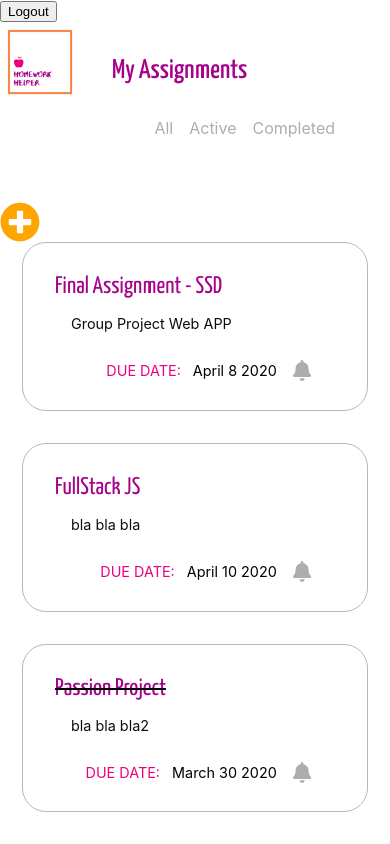
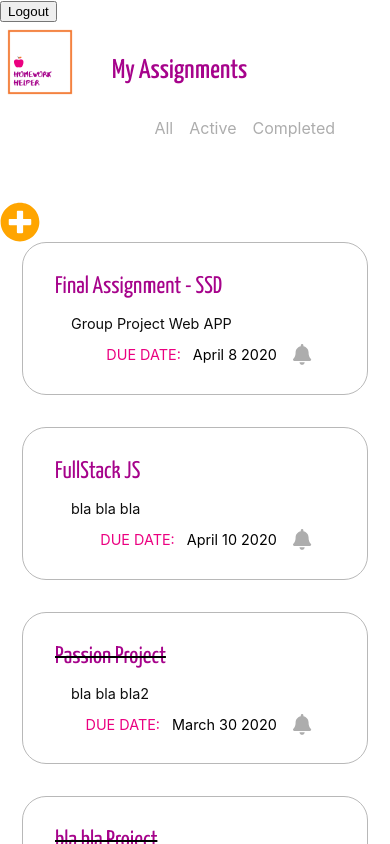
Before and after one commit to denismaltev/AssignmentTracker_Client, a React (Create React App) app in the folder homework-tracker/: page / in a window 390 px wide. Shown: the top 844 px of the page. Built offline with nearby package versions, Linux system fonts and the light colour scheme; no server answers; sample sign-in values are in the browser's storage.

Commit message:
#29 Fixed final adjustment for responsive design

```diff
--- a/homework-tracker/src/App.css
+++ b/homework-tracker/src/App.css
@@ -174,17 +174,6 @@ h1, h2, h3, h4 {
   color: #F27329
 }
 
-@media screen and (max-width: 830px) {
-  .DueDate {
-    margin-top: 1rem
-  }
-
-  .Card {
-    width: 80%
-  }
-
-}
-
 @media screen and (max-width: 500px) {
   .Card h4 {
     font-size: 1.5rem;
@@ -211,3 +200,13 @@ h1, h2, h3, h4 {
   }
 
 }
+
+@media screen and (max-width: 1000px) {
+  .Card {
+    width: 80%
+  }
+
+  .DueDate {
+    margin-top: 0rem
+  }
+}
```
